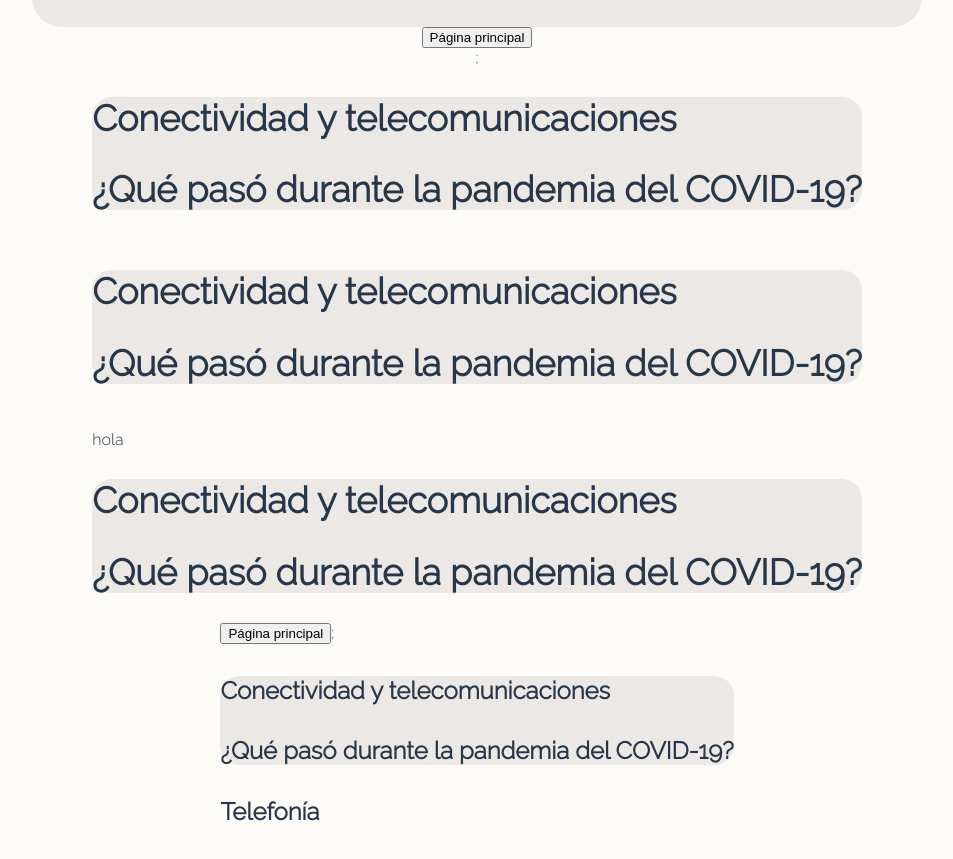
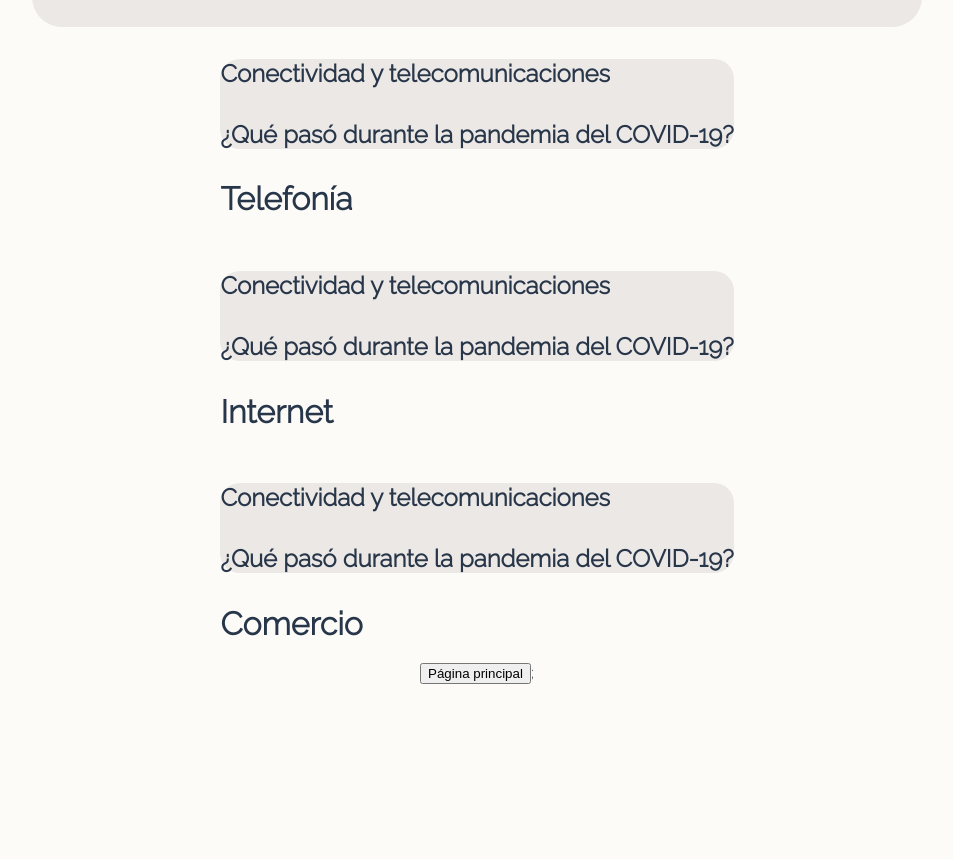
Before and after one commit to pensamientovisual/grupo1-2021-2, a plain HTML site: page E2/e2.html in a window 1280 px wide. Shown: the part 1151-2010 px from the top of the page, without its empty margins (163-1116 px from the left). Drawn offline with nearby package versions, Linux system fonts and the light colour scheme.

Commit message:
titulos paginas

```diff
--- a/E2/e2.css
+++ b/E2/e2.css
@@ -75,10 +75,10 @@ div.titulotelefonia {
 div.titulointernet {
   border-radius: 20px;
   background-color:#ece8e5;
-  margin: auto;
+  margin-left: auto;
 }
 div.titulocomercio {
   border-radius: 20px;
   background-color:#ece8e5;
-  margin: auto;
+  margin-left: auto;
 }
--- a/E2/e2.html
+++ b/E2/e2.html
@@ -39,17 +39,17 @@
                         <button id="boton3" class="boton-rating" onclick="boton3()">Comercio</button>
                     </div>
         </div>
-        <button id="back" onclick="volver_atras()">Página principal</button>;
+
     </div>
         <!-- PAGINA TELEFONIA -->
         <div id="paginatelefonia">
             <h2 id="Página 2">
                 <body>
                     <div class="titulotelefonia">
-                        <h2 class="tat">Conectividad y telecomunicaciones</h2>
-                        <h2 class="tat">¿Qué pasó durante la pandemia del COVID-19?</h2>
+                        <h4 class="tat">Conectividad y telecomunicaciones</h4>
+                        <h4 class="tat">¿Qué pasó durante la pandemia del COVID-19?</h4>
                     </div>
-                </body>
+                    <h1 class="tet">Telefonía</h1>
             </h2>
         </div>
         <!-- PAGINA INTERNET -->
@@ -57,24 +57,23 @@
             <h2 id="Página 3">
                 <body>
                     <div class="titulointernet">
-                        <h2 class="tat">Conectividad y telecomunicaciones</h2>
-                        <h2 class="tat">¿Qué pasó durante la pandemia del COVID-19?</h2>
+                        <h4 class="tat">Conectividad y telecomunicaciones</h4>
+                        <h4 class="tat">¿Qué pasó durante la pandemia del COVID-19?</h4>
                     </div>
-                </body>
+                    <h1 class="tet">Internet</h1>
             </h2>
         </div>
 
 
-
+        <!-- PAGINA INTERNET -->
         <div id="paginacomercio">
-            <p>hola</p>
             <h2 id="Página 4">
                 <body>
                     <div class="titulocomercio">
-                        <h2 class="tat">Conectividad y telecomunicaciones</h2>
-                        <h2 class="tat">¿Qué pasó durante la pandemia del COVID-19?</h2>
+                        <h4 class="tat">Conectividad y telecomunicaciones</h4>
+                        <h4 class="tat">¿Qué pasó durante la pandemia del COVID-19?</h4>
                     </div>
-                </body>
+                    <h1 class="tet">Comercio</h1>
             </h2>
         </div>
 
@@ -86,19 +85,6 @@
 
             <button id="back" onclick="volver_atras()">Página principal</button>;
 
-            <!-- PAGINA TELEFONIA -->
-            <div id="paginatelefonia">
-                <h2 id="Página 2">
-                    <body>
-                        <div class="titulotelefonia">
-                            <h4 class="tat">Conectividad y telecomunicaciones</h4>
-                            <h4 class="tat">¿Qué pasó durante la pandemia del COVID-19?</h4>
-                        </div>
-                        <h2 class="tet">Telefonía</h2>
-
-                </h2>
-
-            </div>
 
 
         </div>
```
